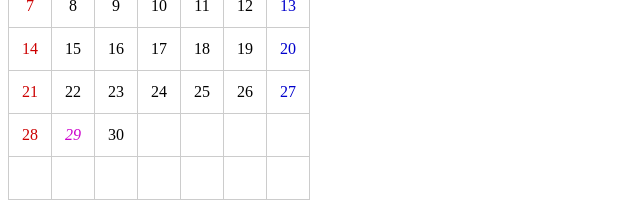
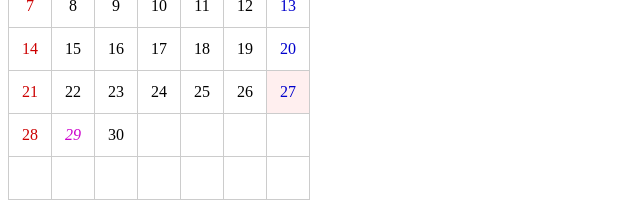
Before and after one commit to inotom/wdfcalendar, a plain HTML site: page sample.html in a window 1280 px wide. Shown: the part 225-426 px from the top of the page, without its empty margins (0-640 px from the left). Drawn offline with Linux system fonts and the light colour scheme.

Commit message:
Add todays table cell style

```diff
--- a/sample.css
+++ b/sample.css
@@ -2,7 +2,7 @@
 /**************************************************
     wdfcalendar/style.css
     file created in 2013/04/26 21:35:27.
-    LastUpdated :2013/04/26 23:17:42.
+    LastUpdated :2013/04/27 10:54:18.
     author iNo
 **************************************************/
 
@@ -36,6 +36,10 @@ td {
     font-style: italic;
 }
 
+.today {
+    background-color: #ffefef;
+}
+
 button {
     width: 30px; height: 30px;
     font-size: 20px;
--- a/sample.js
+++ b/sample.js
@@ -2,7 +2,7 @@
  * WdfCalendar sample code
  *
  * file created in 2013/04/26 21:30:26.
- * LastUpdated :2013/04/26 23:22:18.
+ * LastUpdated :2013/04/27 10:53:07.
  *
  * Author: iNo
  * Copyright (c) 2013 Serendip (www.serendip.ws)
@@ -42,7 +42,7 @@
             var cDt = calData[i];
             var day = cDt.isBlank ? '&nbsp;' : cDt.day;
             tag += cDt.dayWeek === 0 ? '<tr class="week week-' + cDt.weekLineRows + '">' : '';
-            tag += '<td class="day day-' + aWeekName[cDt.dayWeek] + (cDt.holidayName ? ' holiday' : '') + (cDt.isFurikae ? ' furikae' : '') + (cDt.isBlank ? ' blank' : '') + '"' + getTitleAttr(cDt) + '>' + day + '</td>';
+            tag += '<td class="day day-' + aWeekName[cDt.dayWeek] + (cDt.holidayName ? ' holiday' : '') + (cDt.isFurikae ? ' furikae' : '') + (cDt.isBlank ? ' blank' : '') + (cDt.isToday ? ' today' : '') + '"' + getTitleAttr(cDt) + '>' + day + '</td>';
             tag += cDt.dayWeek === 6 ? '</tr>' : '';
         }
 
```
